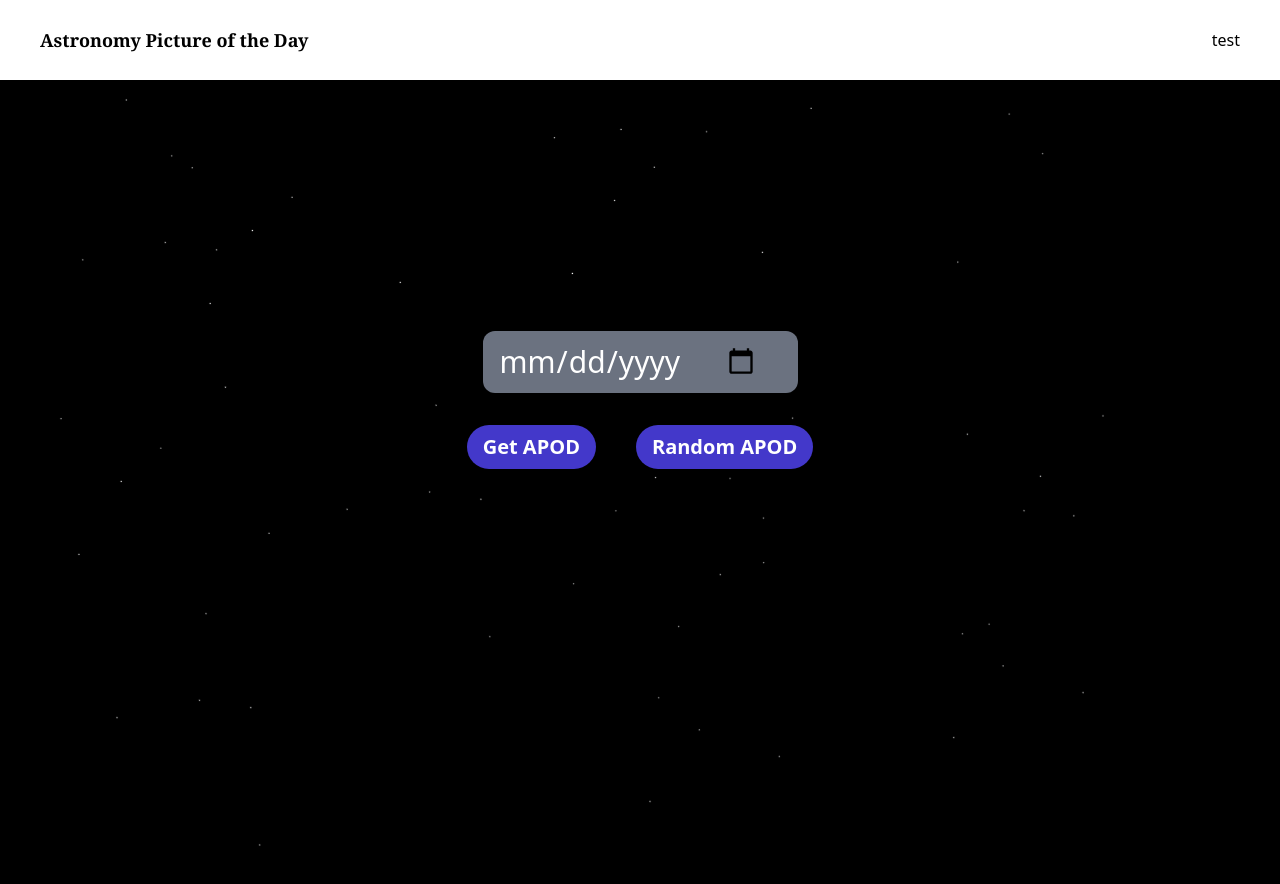
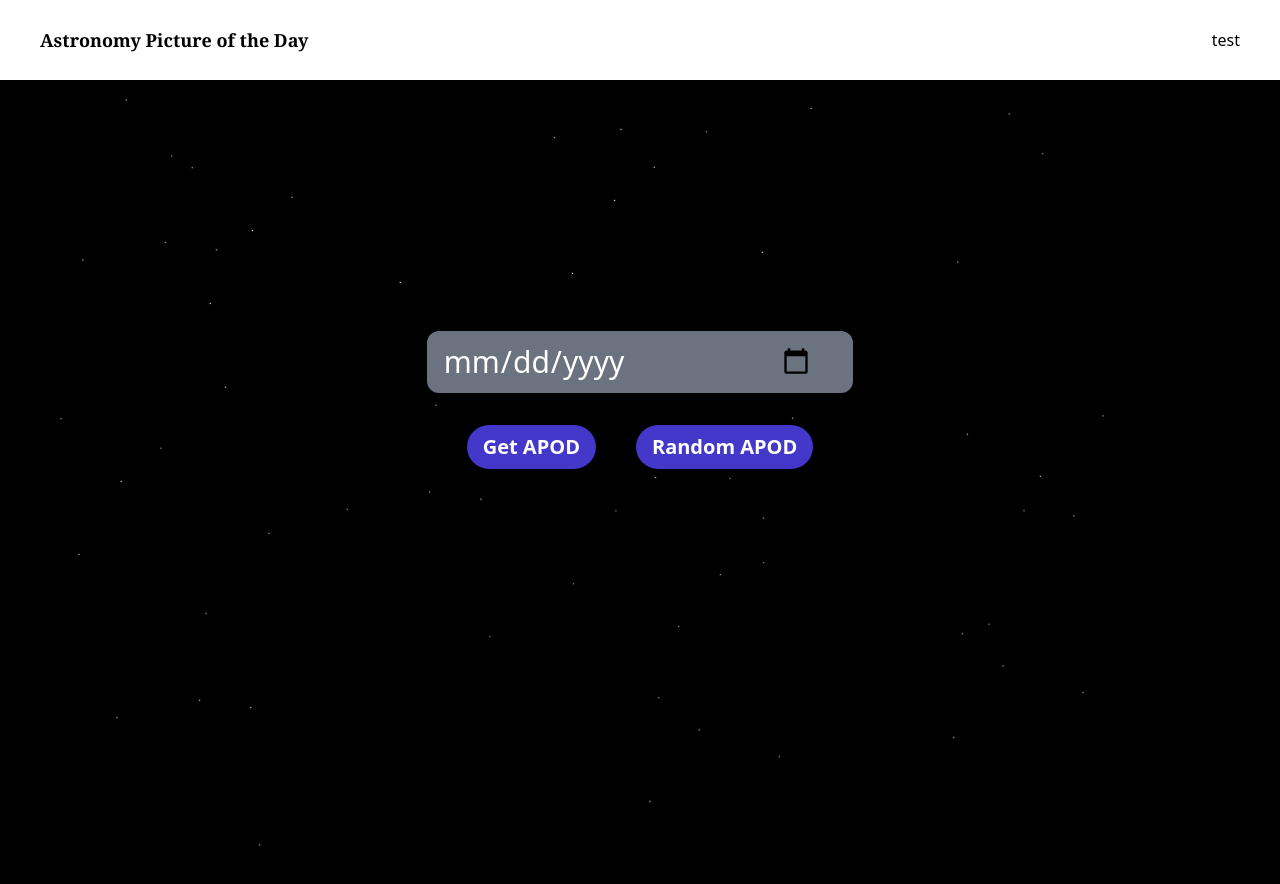
Before and after one commit to Lo-GR/apod, a React (Create React App) app: page / in a window 1280 px wide. Shown: the top 884 px of the page. Built offline with nearby package versions, Linux system fonts and the light colour scheme.

Commit message:
amend styling for changing structure

```diff
--- a/src/components/App.js
+++ b/src/components/App.js
@@ -16,7 +16,7 @@ function App() {
         method: "GET",
       })
         .then(response => response.json())
-        .then(data => setCurrentImage(data[0].url))
+        .then(data => setCurrentImage(data.url))
         .catch(err => console.log(err))
     }
   }
@@ -32,10 +32,12 @@ function App() {
     <div className="flex items-center justify-center h-screen w-screen flex-col overflow-hidden">
       <img src={Background} alt="background" className="-z-10 flex absolute h-auto backgroundImage" />
       <Header />
-      <DateForm setDate={setDate}/>
-      <div className="flex flex-row w-2/6 mt-8 justify-evenly items-center">
-        <TWButton click={handleGetAPOD} text="Get APOD" />
-        <TWButton click={handleGetRandomAPOD} text="Random APOD" />
+      <div className="w-2/6">
+        <DateForm setDate={setDate}/>
+        <div className="flex flex-row mt-8 justify-evenly items-center">
+          <TWButton click={handleGetAPOD} text="Get APOD" />
+          <TWButton click={handleGetRandomAPOD} text="Random APOD" />
+        </div>
       </div>
       {!currentImage ? null : <img src={currentImage} className=" z-10" alt="NASA Space" />}
     </div>
--- a/src/components/Header.js
+++ b/src/components/Header.js
@@ -2,7 +2,7 @@ import React from 'react'
 
 export default function Header() {
   return (
-    <div className="w-screen bg-white h-20 fixed top-0 justify-between flex flex-row items-center px-10 border-solid border-1 border-indigo-900">
+    <div className="w-screen bg-white h-20 fixed top-0 justify-between flex flex-row items-center px-10 border-solid border-1 border-indigo-900 z-20">
       <h1 className="font-serif font-black text-lg">Astronomy Picture of the Day</h1>
       <p>test</p>
     </div>
```
